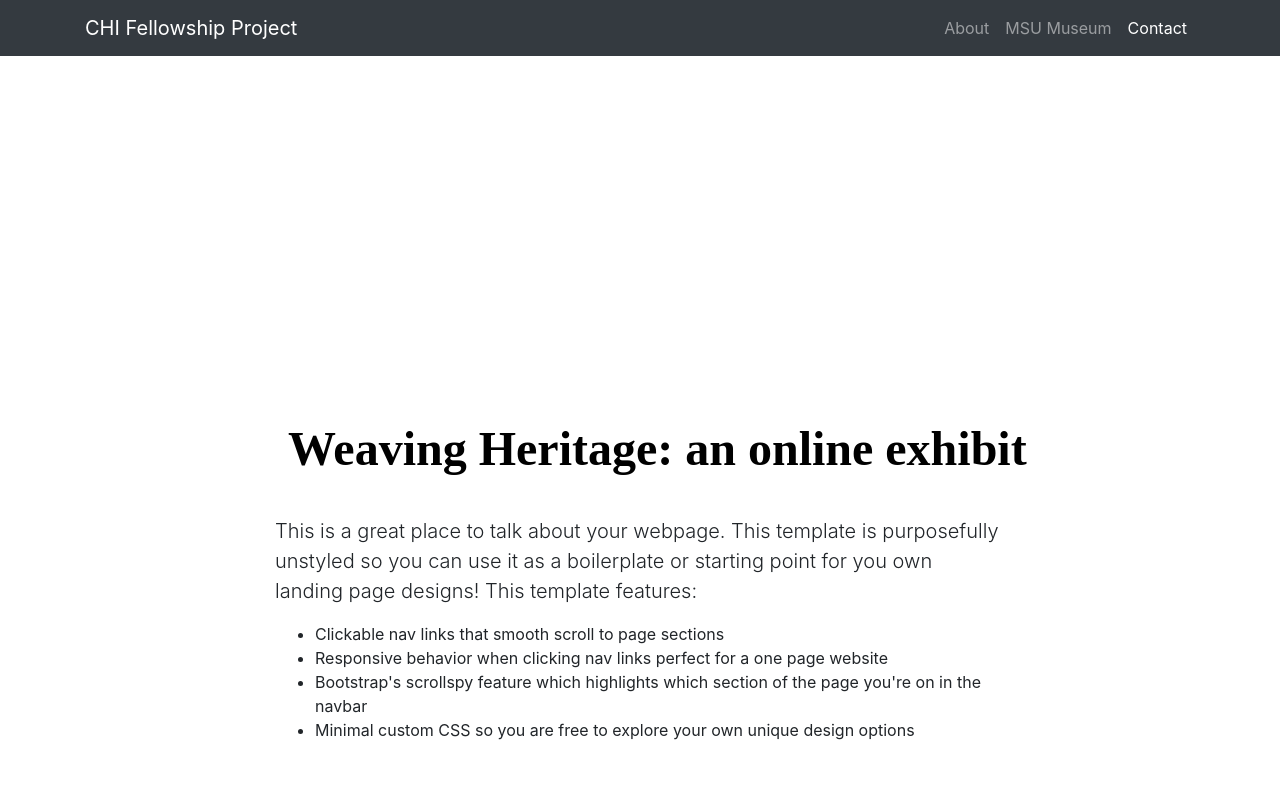
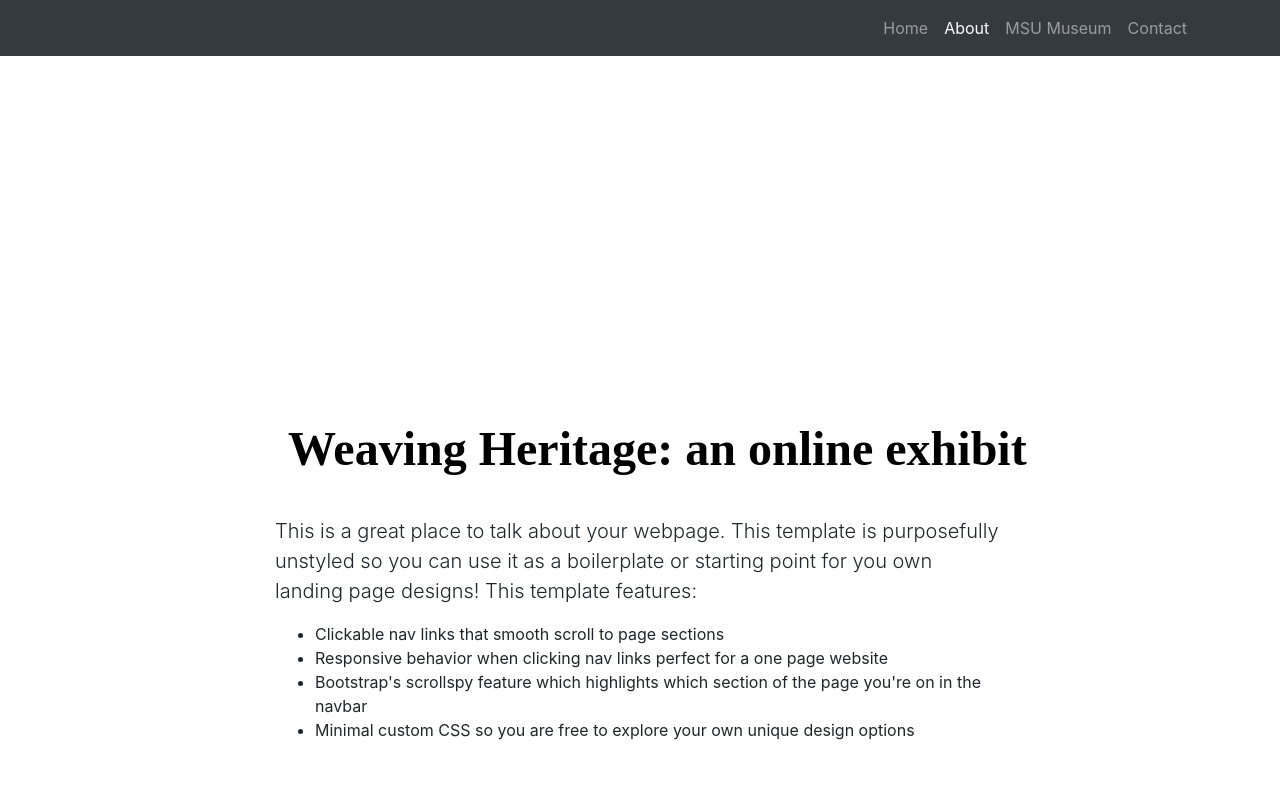
Before and after one commit to holtMSU/Chiprojectcontact, a website: page index.html in a window 1280 px wide. Shown: the top 800 px of the page. Drawn offline with Linux system fonts and the light colour scheme.

Commit message:
updated links

```diff
--- a/index.html
+++ b/index.html
@@ -8,7 +8,7 @@
     <meta name="description" content="">
     <meta name="author" content="">
 
-    <title>Weaving Heritage</title>
+    <title>The People</title>
 
     <!-- Bootstrap core CSS -->
     <link href="vendor/bootstrap/css/bootstrap.min.css" rel="stylesheet">
@@ -23,12 +23,15 @@
     <!-- Navigation -->
     <nav class="navbar navbar-expand-lg navbar-dark bg-dark fixed-top" id="mainNav">
       <div class="container">
-        <a class="navbar-brand js-scroll-trigger" href="#page-top">CHI Fellowship Project</a>
+        <a class="navbar-brand js-scroll-trigger" href="#page-top"></a>
         <button class="navbar-toggler" type="button" data-toggle="collapse" data-target="#navbarResponsive" aria-controls="navbarResponsive" aria-expanded="false" aria-label="Toggle navigation">
           <span class="navbar-toggler-icon"></span>
         </button>
         <div class="collapse navbar-collapse" id="navbarResponsive">
           <ul class="navbar-nav ml-auto">
+            <li class="nav-item">
+              <a class="nav-link js-scroll-trigger" href="https://holtmsu.github.io/CHIproject/">Home</a>
+            </li>
             <li class="nav-item">
               <a class="nav-link js-scroll-trigger" href="#about">About</a>
             </li>
@@ -36,7 +39,7 @@
               <a class="nav-link js-scroll-trigger" href="https://www.museum.msu.edu">MSU Museum</a>
             </li>
             <li class="nav-item">
-              <a class="nav-link js-scroll-trigger" href="#contact">Contact</a>
+              <a class="nav-link js-scroll-trigger" href="https://holtmsu.github.io/Chiprojectcontact/">Contact</a>
             </li>
           </ul>
         </div>
```
